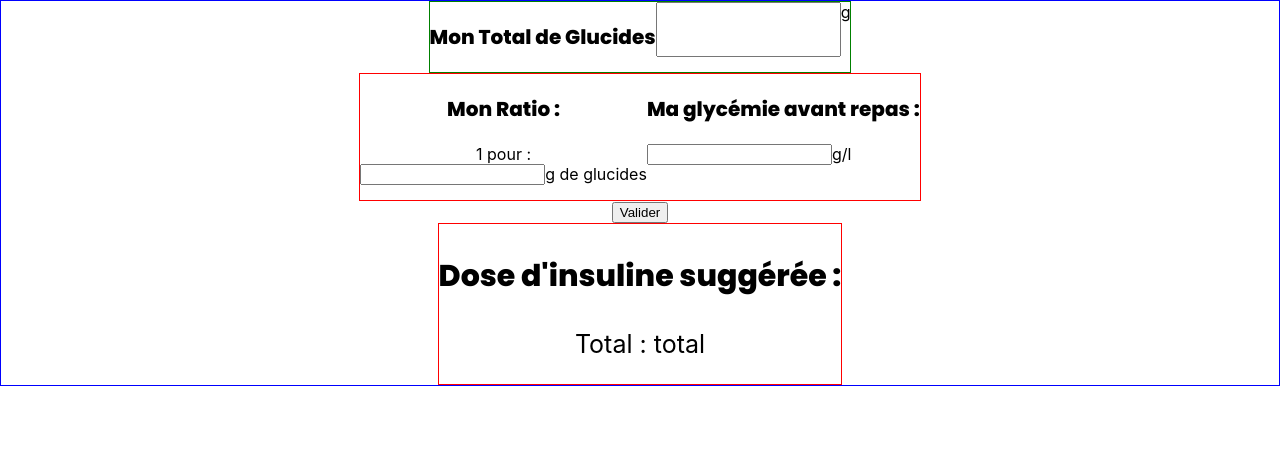
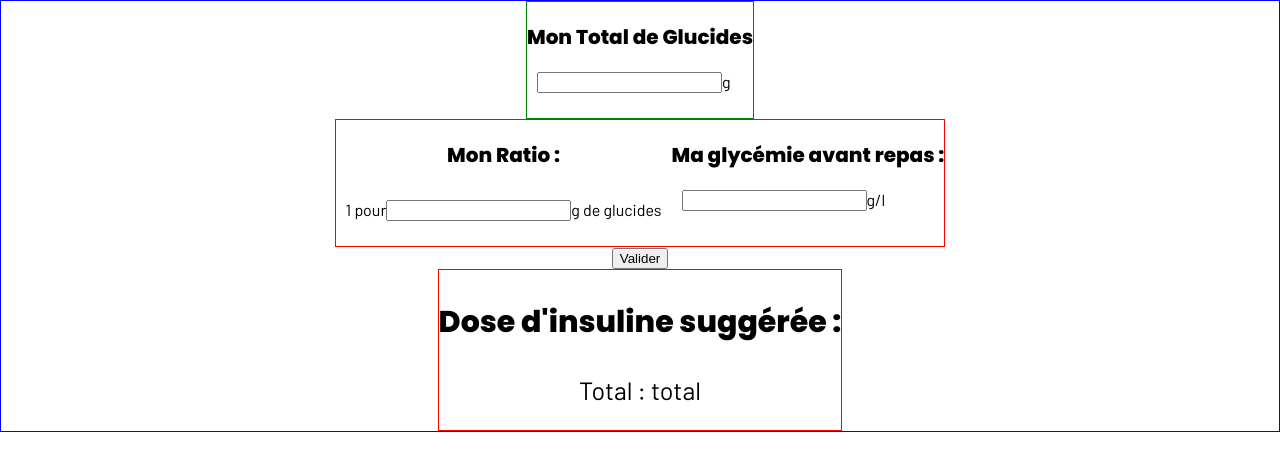
Before and after one commit to WildCodeSchool/Paris-0919-P2-Diabete, a React (Create React App) app in the folder ohmyg/: page / in a window 1280 px wide. Shown: the top 470 px of the page. Built offline with nearby package versions, Linux system fonts and the light colour scheme.

Commit message:
second style version with new div for each inputs and labels

```diff
--- a/ohmyg/src/components/pages/calculation/InsulinCalculation.css
+++ b/ohmyg/src/components/pages/calculation/InsulinCalculation.css
@@ -1,7 +1,10 @@
 @import url("https://fonts.googleapis.com/css?family=Poppins:300,300i,400,400i,500,500i,600,600i,700,700i,800,800i,900,900i&display=swap");
+
+@import url("https://fonts.googleapis.com/css?family=Barlow:100,100i,200,200i,300,300i,400,400i,500,500i,600,600i,700,700i,800,800i,900,900i&display=swap");
 
 
 /* Page structure */
+
 
 .insulinCalculationContainer {
     display: flex;
@@ -10,22 +13,27 @@
     border : 1px solid blue;
 }
 
+.inputAndLabels {
+    display: flex;
+    flex-direction: row;
+    margin : 10px;
+}
+
+
+
 .ratioAndGlycemie {
     display: flex;
     flex-direction: row;
     border : 1px solid red;
 }
 
-.totalGlucides {
-    border : 1px solid green;
+.ratio {
+ display: flex;
+ flex-direction: column;
+justify-content : center;
+ flex-wrap: wrap;
 
 }
-
-.total {
-    border : 1px solid red
-}
-
-
 
 .hyperglycemie {
     display: flex;
@@ -50,9 +58,30 @@ input {
 }
 /* --- */
 
+/** Borders **/
+.totalGlucides {
+    border : 1px solid green;
+
+}
+
+.total {
+    border : 1px solid red
+}
+
+/** Borders **/
 
 
-/* Font-size */
+
+/* Font */
+
+label {
+    font-family: "Barlow", sans-serif;
+}
+
+p {
+    font-family: "Barlow", sans-serif;
+}
+
 
 .inputTitle {
     font-size : 20px;
--- a/ohmyg/src/components/pages/calculation/InsulinCalculation.js
+++ b/ohmyg/src/components/pages/calculation/InsulinCalculation.js
@@ -69,7 +69,7 @@ class InsulinCalculation extends Component {
 
     if (this.state.glycemie >= "0.80" && this.state.glycemie <= "1.20") {
       this.setState({ hypo: false });
-      this.setState({total : this.state.totalGlucides / this.state.ratio})
+      this.setState({ total: this.state.totalGlucides / this.state.ratio })
       return this.state.total
 
     }
@@ -78,7 +78,7 @@ class InsulinCalculation extends Component {
       this.setState({ hypo: false });
       const ecart = this.state.glycemie - this.state.glycemiecible
       const correction = ecart / this.state.sensibilite
-      this.setState({total : (this.state.totalGlucides / this.state.ratio)+correction} )
+      this.setState({ total: (this.state.totalGlucides / this.state.ratio) + correction })
       console.log(this.state.total)
       return this.state.total
 
@@ -91,8 +91,8 @@ class InsulinCalculation extends Component {
       <div className="insulinCalculationContainer">
 
         <div className="totalGlucides">
+          <p className="inputTitle">Mon Total de Glucides </p>
           <div className="inputAndLabels">
-          <p className="inputTitle">Mon Total de Glucides </p>
             <input
               id="totalGlucides"
               type="number"
@@ -107,8 +107,8 @@ class InsulinCalculation extends Component {
         <div className="ratioAndGlycemie">
           <div className="ratio">
             <p className="inputTitle">Mon Ratio : </p>
-          <label htmlFor="totalGlucides">1 pour : </label>
             <div className="inputAndLabels">
+              <label htmlFor="totalGlucides">1 pour  </label>
               <input
                 id="ratio"
                 type="number"
```
Lines whose indentation alone changed are shown as unchanged.
